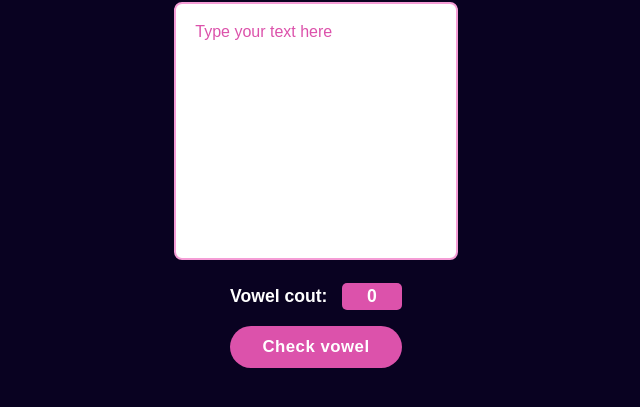
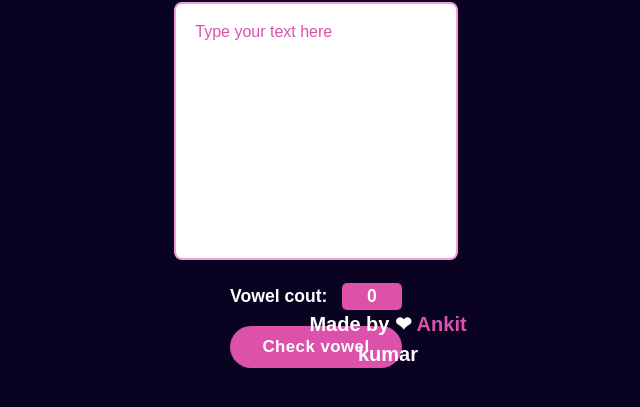
Before and after one commit to Kumar-Ankit56/Gitdeeplearning, a plain HTML site: page Index.html in a window 1280 px wide. Shown: the part 247-654 px from the top of the page, without its empty margins (324-964 px from the left). Drawn offline with Linux system fonts and the light colour scheme.

Commit message:
3rd commit

```diff
--- a/Index.html
+++ b/Index.html
@@ -17,7 +17,9 @@
         <button type="button" id="check-btn">
             Check vowel
         </button>
-        <header></header>
+        <header class="header">
+            <h4>Made by ❤ <span>Ankit</span> kumar</h4>
+        </header>
     </div>
     <script src="./script.js"></script>
 </body>
--- a/style.css
+++ b/style.css
@@ -76,3 +76,15 @@ body{
         width: 400px;
     }
 }
+.header{
+    position: absolute;
+    bottom: 25px;
+    left: 43%;
+}
+.header h4{
+    font-size: 20px;
+    color: #ffffff;
+}
+h4 span{
+    color: #dc52ab;
+}
```
